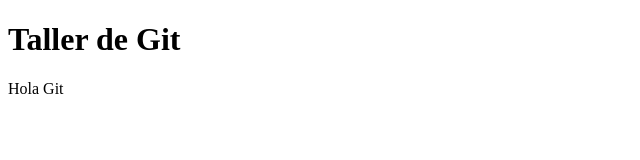
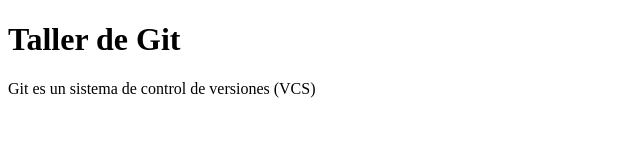
Before and after one commit to Jonap98/Taller-git, a plain HTML site: page index.html in a window 1280 px wide. Shown: the whole page, without its empty margins (0-640 px from the left). Drawn offline with Linux system fonts and the light colour scheme.

Commit message:
Agrega parrafo introductorio

```diff
--- a/index.html
+++ b/index.html
@@ -6,6 +6,6 @@
   </head>
   <body>
     <h1> Taller de Git</h1>
-    Hola Git
+    <p>Git es un sistema de control de versiones (VCS)</p>
   </body>
 </html>
```
